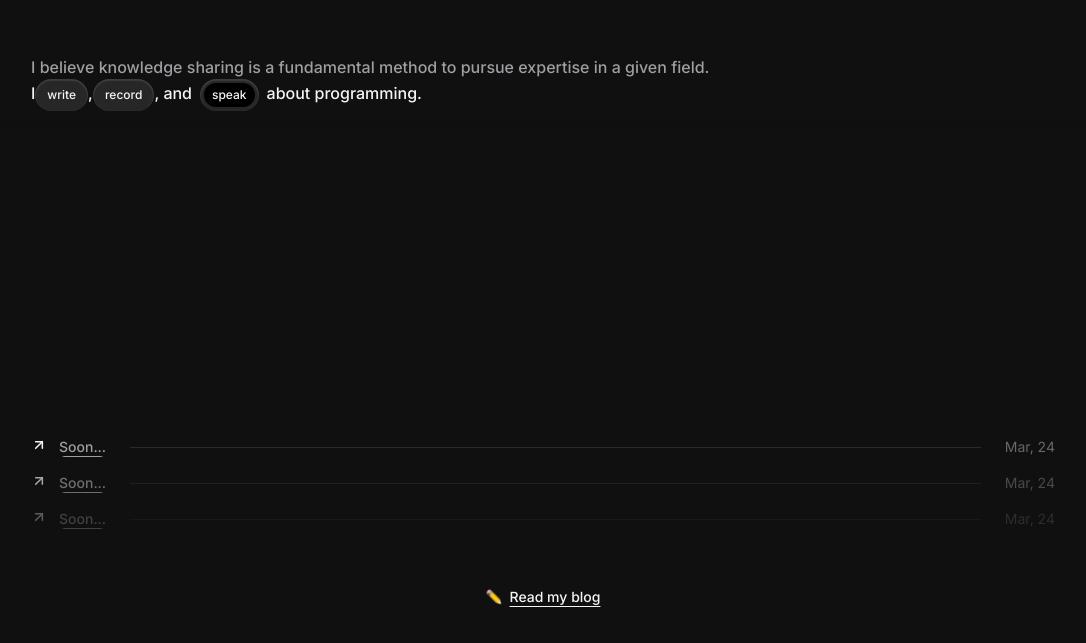
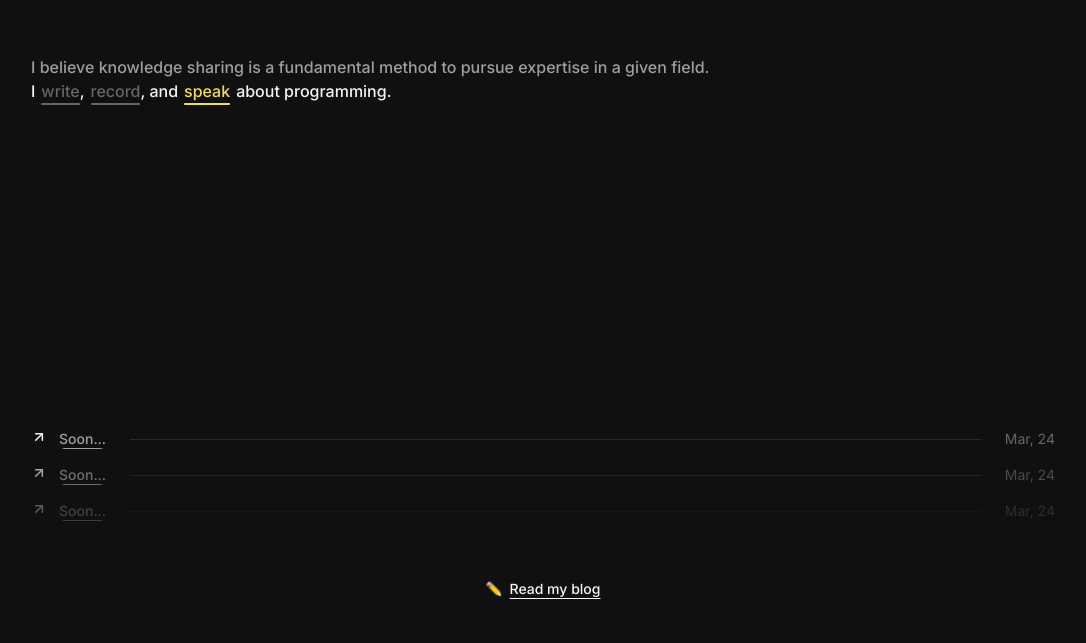
Before and after one commit to letelete/letelete.github.io, a Next.js app: page / in a window 1280 px wide. Shown: the part 1625-2268 px from the top of the page, without its empty margins (97-1183 px from the left). Built offline with nearby package versions, Linux system fonts and the light colour scheme.

Commit message:
Add reusable KnowledgeSharingNavigation

```diff
--- a/src/components/features/experience/knowledge-sharing/knowledge-sharing-section.tsx
+++ b/src/components/features/experience/knowledge-sharing/knowledge-sharing-section.tsx
@@ -1,25 +1,29 @@
 'use client';
 
 import { useCallback, useRef, useState } from 'react';
-
-import { KNOWLEDGE_SHARING_HEADER } from '~constants/index';
 
 import { WriteSubSection } from '~features/experience/knowledge-sharing/sub-sections/write-sub-section';
 
 import { ContentType } from '~lib/content/provider';
 
-import { Navbar } from '~ui/atoms/navbar';
 import { Navigatable, NavigatableHandler } from '~ui/atoms/navigatable';
 import { StickyHeaderSectionProps } from '~ui/atoms/sticky-header-section';
 import { StickyHeaderSection } from '~ui/atoms/sticky-header-section';
 import { Typography } from '~ui/atoms/typography';
+import {
+  KnowledgeSharingNavigation,
+  SelectableSegment,
+} from '~ui/organisms/knowledge-sharing-navigation';
+import {
+  getKnowledgeSharingSelectableSections,
+  getSelectedSegment,
+  updateSegmentsWithSelected,
+} from '~ui/organisms/knowledge-sharing-navigation/utils';
 
 import { cn } from '~utils/style';
 
 import { RecordSubSection } from './sub-sections/record-sub-section';
 import { SpeakSubSection } from './sub-sections/speak-sub-section';
-
-export const NAVBAR_SCOPE_ID = 'knowledge-sharing-section-navigation';
 
 export interface KnowledgeSharingSectionProps
   extends Partial<StickyHeaderSectionProps> {}
@@ -28,17 +32,22 @@ export const KnowledgeSharingSection = ({
   className,
   ...rest
 }: KnowledgeSharingSectionProps) => {
-  const [highlightedSegment, setHighlightedSegment] =
-    useState<ContentType | null>(null);
+  const [segments, setSegments] = useState(
+    getKnowledgeSharingSelectableSections()
+  );
 
   const navigatableHandler = useRef<NavigatableHandler>(null);
 
   const handleSectionInView = useCallback((sectionId: string) => {
-    setHighlightedSegment(sectionId as ContentType);
+    setSegments((segments) =>
+      updateSegmentsWithSelected(segments, sectionId as ContentType)
+    );
   }, []);
 
-  const handleSelectSection = useCallback((sectionId: string) => {
-    navigatableHandler.current?.scrollTo?.(sectionId);
+  const handleSegmentsChange = useCallback((segments: SelectableSegment[]) => {
+    const currentSegment = getSelectedSegment(segments)?.type ?? 'article';
+
+    navigatableHandler.current?.scrollTo?.(currentSegment);
   }, []);
 
   return (
@@ -49,32 +58,11 @@ export const KnowledgeSharingSection = ({
           <h2>
             I believe knowledge sharing is a fundamental method to pursue
             expertise in a given field.
-            <br />
-            <span className='text-primary-highlighted'>
-              {KNOWLEDGE_SHARING_HEADER.map(({ content, type, className }) => {
-                if (!type) {
-                  return (
-                    <span key={content} className={className}>
-                      {content}
-                    </span>
-                  );
-                }
-
-                return (
-                  <nav
-                    key={type}
-                    className={cn('nav-card inline-flex', className)}
-                  >
-                    <Navbar.ItemInline
-                      scopeId={NAVBAR_SCOPE_ID}
-                      item={{ label: content, id: type }}
-                      selected={highlightedSegment === type}
-                      onClick={() => handleSelectSection(type)}
-                    />
-                  </nav>
-                );
-              })}
-            </span>
+            <KnowledgeSharingNavigation
+              segments={segments}
+              scopeId='knowledge-sharing-section-navigation'
+              onChange={handleSegmentsChange}
+            />
           </h2>
         </Typography>
       }
--- /dev/null
+++ b/src/components/ui/atoms/button/decorators.tsx
@@ -0,0 +1,21 @@
+import { type HTMLMotionProps, motion } from 'framer-motion';
+import { ComponentPropsWithoutRef, ComponentType } from 'react';
+
+/**
+ * Converts `Button` into `MotionButton`.
+ * Provides "idle", and "hovered" motion variants.
+ */
+export const asHoverableButton = <T extends ComponentPropsWithoutRef<'button'>>(
+  Button: ComponentType<T> | string
+) => {
+  const MotionButton = motion(Button);
+
+  return [
+    MotionButton,
+    {
+      initial: 'idle',
+      whileHover: 'hovered',
+      whileFocus: 'hovered',
+    } as const satisfies HTMLMotionProps<'button'>,
+  ] as const;
+};
--- a/src/components/ui/atoms/button/index.tsx
+++ b/src/components/ui/atoms/button/index.tsx
@@ -12,8 +12,7 @@ const buttonVariants = cva(
         default: 'bg-accent text-accent-foreground hover:bg-accent/50',
         outline:
           'border-input bg-transparent border hover:bg-primary hover:text-primary-foreground',
-        ghost:
-          'hover:bg-primary-highlighted hover:text-primary-foreground-highlighted',
+        ghost: 'hover:bg-white/20 hover:text-primary-foreground-highlighted',
         link: 'text-primary-highlighted underline underline-offset-4',
       },
       size: {
--- a/src/components/ui/atoms/navbar/index.tsx
+++ b/src/components/ui/atoms/navbar/index.tsx
@@ -1,6 +1,7 @@
 import { HTMLMotionProps, motion } from 'framer-motion';
-import { forwardRef, useCallback } from 'react';
+import { forwardRef, useCallback, useState } from 'react';
 
+import { asHoverableButton } from '~ui/atoms/button/decorators';
 import { Typography } from '~ui/atoms/typography';
 
 import { cn } from '~utils/style';
@@ -21,7 +22,7 @@ const NavbarPrimitive = forwardRef<HTMLDivElement, NavbarProps>(
   ({ items, selectedItemId, scopeId, className, onSelect, ...rest }, ref) => {
     return (
       <motion.nav
-        className={cn('nav-card flex items-center gap-x-2', className)}
+        className={cn('nav-card flex items-center', className)}
         ref={ref}
         {...rest}
       >
@@ -49,13 +50,11 @@ export interface NavbarItemProps
   onClick?: (itemId: NavbarItem['id']) => void;
 }
 
-const navbarItemMotionVariants = {
-  idle: {},
-  hovered: {},
-};
+const [, hoverableProps] = asHoverableButton('button');
 
 const NavbarItem = forwardRef<HTMLButtonElement, NavbarItemProps>(
   ({ item, selected, scopeId, className, onClick, ...rest }, ref) => {
+    const [hovered, setHovered] = useState(false);
     const handleClick = useCallback(
       () => onClick?.(item.id),
       [item.id, onClick]
@@ -63,32 +62,34 @@ const NavbarItem = forwardRef<HTMLButtonElement, NavbarItemProps>(
 
     return (
       <motion.button
-        variants={navbarItemMotionVariants}
-        initial='idle'
+        {...hoverableProps}
+        onMouseEnter={() => setHovered(true)}
+        onMouseLeave={() => setHovered(false)}
+        onFocus={() => setHovered(true)}
+        onBlur={() => setHovered(false)}
         className={cn(
           'relative flex items-center justify-center rounded-full px-3 py-2',
           className
         )}
-        whileHover='hovered'
-        whileTap={{ scale: 0.8 }}
         onClick={handleClick}
         ref={ref}
         {...rest}
       >
         {selected && (
           <motion.div
+            transition={{ type: 'spring', duration: 0.5 }}
             layoutId={`navbar-item__highlight:${scopeId}`}
             className='absolute left-0 top-0 z-0 h-full w-full rounded-full bg-black'
           />
         )}
 
-        <motion.div
-          variants={{
-            idle: { opacity: 0 },
-            hovered: { opacity: 1 },
-          }}
-          className='absolute left-0 top-0 z-10 h-full w-full rounded-full bg-white/20'
-        />
+        {hovered && (
+          <motion.div
+            transition={{ type: 'spring', duration: 0.4 }}
+            layoutId={`navbar-item__hover:${scopeId}`}
+            className='absolute left-0 top-0 z-10 h-full w-full rounded-full bg-white/20'
+          />
+        )}
 
         <Typography
           className='relative z-20'
--- a/src/components/ui/atoms/text-underline/index.tsx
+++ b/src/components/ui/atoms/text-underline/index.tsx
@@ -20,6 +20,8 @@ export const TextUnderline = ({
 }: TextUnderlineProps) => {
   return (
     <span className={cn('relative', className)} {...rest}>
+      <div className='absolute left-0 top-full z-0 h-0.5 w-full rounded-sm bg-primary-hint' />
+
       {active && (
         <motion.div
           layoutId={`text-underline__highlight#${scopeId}`}
--- /dev/null
+++ b/src/components/ui/organisms/knowledge-sharing-navigation/index.tsx
@@ -0,0 +1,157 @@
+import {
+  ComponentPropsWithoutRef,
+  ReactNode,
+  useCallback,
+  useMemo,
+  useState,
+} from 'react';
+
+import { ContentType } from '~lib/content/provider';
+
+import { Button } from '~ui/atoms/button';
+import { asHoverableButton } from '~ui/atoms/button/decorators';
+import { TextUnderline } from '~ui/atoms/text-underline';
+import { Typography } from '~ui/atoms/typography';
+import {
+  getKnowledgeSharingSelectableSections,
+  getSelectedSegment,
+  updateSegmentsWithSelected,
+} from '~ui/organisms/knowledge-sharing-navigation/utils';
+
+import { cn } from '~utils/style';
+
+export interface SelectableSegment {
+  type: ContentType;
+  selected: boolean;
+}
+
+export interface NavItem {
+  type: ContentType;
+  selected: boolean;
+  content: string;
+}
+
+export interface KnowledgeSharingNavigationProps
+  extends Omit<ComponentPropsWithoutRef<'nav'>, 'onChange'> {
+  scopeId: string;
+  segments?: SelectableSegment[];
+  initiallySelected?: ContentType;
+  renderNavItemContent?: (item: NavItem) => ReactNode;
+  onChange?: (segments: SelectableSegment[]) => void;
+}
+
+const [HoverableButton, hoverableProps] = asHoverableButton(Button);
+
+/**
+ * This component is uncontrolled by default. Provides state changes with `onChange` callback.
+ *
+ * If `segments` is provided, this component changes its behavior to controlled.
+ * In controlled mode, `initiallySelected` is disabled.
+ */
+export const KnowledgeSharingNavigation = ({
+  scopeId,
+  /**
+   * Ignored in controlled mode.
+   */
+  initiallySelected,
+  segments,
+  className,
+  renderNavItemContent,
+  onChange,
+  ...rest
+}: KnowledgeSharingNavigationProps) => {
+  const [uncontrolledSegments, setUncontrolledSegments] = useState(
+    segments ? [] : getKnowledgeSharingSelectableSections(initiallySelected)
+  );
+
+  const currentSegment = useMemo(
+    () => getSelectedSegment(segments ?? uncontrolledSegments),
+    [segments, uncontrolledSegments]
+  );
+
+  const handleSelectSegment = useCallback(
+    (type: ContentType) => {
+      {
+        const handleControlledSelect = (segments: SelectableSegment[]) => {
+          if (!segments) {
+            throw new Error(
+              'Tried to use controlled onSelect, but `segments` was not provided.'
+            );
+          }
+          const newSegments = updateSegmentsWithSelected(segments, type);
+          onChange?.(newSegments);
+        };
+
+        const handleUncontrolledSelect = () => {
+          setUncontrolledSegments((segments) => {
+            const newSegments = updateSegmentsWithSelected(segments, type);
+            onChange?.(newSegments);
+            return newSegments;
+          });
+        };
+
+        if (segments) {
+          handleControlledSelect(segments);
+        } else {
+          handleUncontrolledSelect();
+        }
+      }
+    },
+    [onChange, segments]
+  );
+
+  return (
+    <nav
+      className={cn('flex flex-wrap text-primary-highlighted', className)}
+      {...rest}
+    >
+      {KNOWLEDGE_SHARING_HEADER.map(({ content, type, className }) => {
+        if (!type) {
+          return (
+            <span key={content} className={className}>
+              {content}
+            </span>
+          );
+        }
+
+        const selected = currentSegment?.type === type;
+
+        return (
+          <HoverableButton
+            {...hoverableProps}
+            key={content}
+            size='inline'
+            className={cn('rounded-md', className)}
+            variant='ghost'
+            onClick={() => handleSelectSegment(type)}
+          >
+            <TextUnderline scopeId={scopeId} active={selected}>
+              {renderNavItemContent?.({ type, selected, content }) ?? (
+                <Typography
+                  className='transition-colors'
+                  color={selected ? 'accent' : 'hint'}
+                >
+                  {content}
+                </Typography>
+              )}
+            </TextUnderline>
+          </HoverableButton>
+        );
+      })}
+    </nav>
+  );
+};
+
+const KNOWLEDGE_SHARING_HEADER: {
+  content: string;
+  type?: ContentType;
+  className?: string;
+}[] = [
+  { content: 'I' },
+  { content: 'write', type: 'article', className: 'ml-1.5' },
+  { content: ',' },
+  { content: 'record', type: 'youtube-video', className: 'ml-1.5' },
+  { content: ', and' },
+  { content: 'speak', type: 'talk', className: 'mx-1.5' },
+  { content: 'about programming.' },
+];
--- /dev/null
+++ b/src/components/ui/organisms/knowledge-sharing-navigation/utils.ts
@@ -0,0 +1,26 @@
+import { ContentType, contentTypes } from '~lib/content/provider';
+
+import { SelectableSegment } from '~ui/organisms/knowledge-sharing-navigation';
+
+export const getKnowledgeSharingSelectableSections = (
+  initiallySelected?: ContentType
+) => {
+  return contentTypes.map((type, index) => ({
+    type,
+    selected: initiallySelected ? initiallySelected === type : index === 0,
+  })) satisfies SelectableSegment[];
+};
+
+export const updateSegmentsWithSelected = (
+  segments: SelectableSegment[],
+  selected: ContentType
+) => {
+  return segments.map((segment) => ({
+    ...segment,
+    selected: segment.type === selected,
+  }));
+};
+
+export const getSelectedSegment = (segments: SelectableSegment[]) => {
+  return segments.find((segment) => segment.selected);
+};
--- a/src/constants/index.tsx
+++ b/src/constants/index.tsx
@@ -1,5 +1,3 @@
-import { ContentType } from '~lib/content/provider';
-
 export const BASE_URL =
   process.env.NODE_ENV === 'development'
     ? 'http://localhost:3000'
@@ -40,17 +38,3 @@ export const SOCIALS = {
 
 export const PORTFOLIO_GITHUB_REPOSITORY_URL =
   'https://github.com/letelete/letelete.github.io';
-
-export const KNOWLEDGE_SHARING_HEADER: {
-  content: string;
-  type?: ContentType;
-  className?: string;
-}[] = [
-  { content: 'I' },
-  { content: 'write', type: 'article', className: 'ml-2' },
-  { content: ',' },
-  { content: 'record', type: 'youtube-video', className: 'ml-2' },
-  { content: ', and' },
-  { content: 'speak', type: 'talk', className: 'mx-2' },
-  { content: 'about programming.' },
-];
--- a/src/lib/content/provider.ts
+++ b/src/lib/content/provider.ts
@@ -4,7 +4,8 @@ import path from 'path';
 
 import { findRepeatingElements } from '~utils/array';
 
-export type ContentType = 'article' | 'youtube-video' | 'talk';
+export const contentTypes = ['article', 'youtube-video', 'talk'] as const;
+export type ContentType = (typeof contentTypes)[number];
 
 export interface Content {
   type: ContentType;
```
Also changed, not shown: src/components/features/blog/index.tsx (+19 -36 lines), src/components/ui/molecules/go-back-button/index.tsx (+5 -6 lines).
